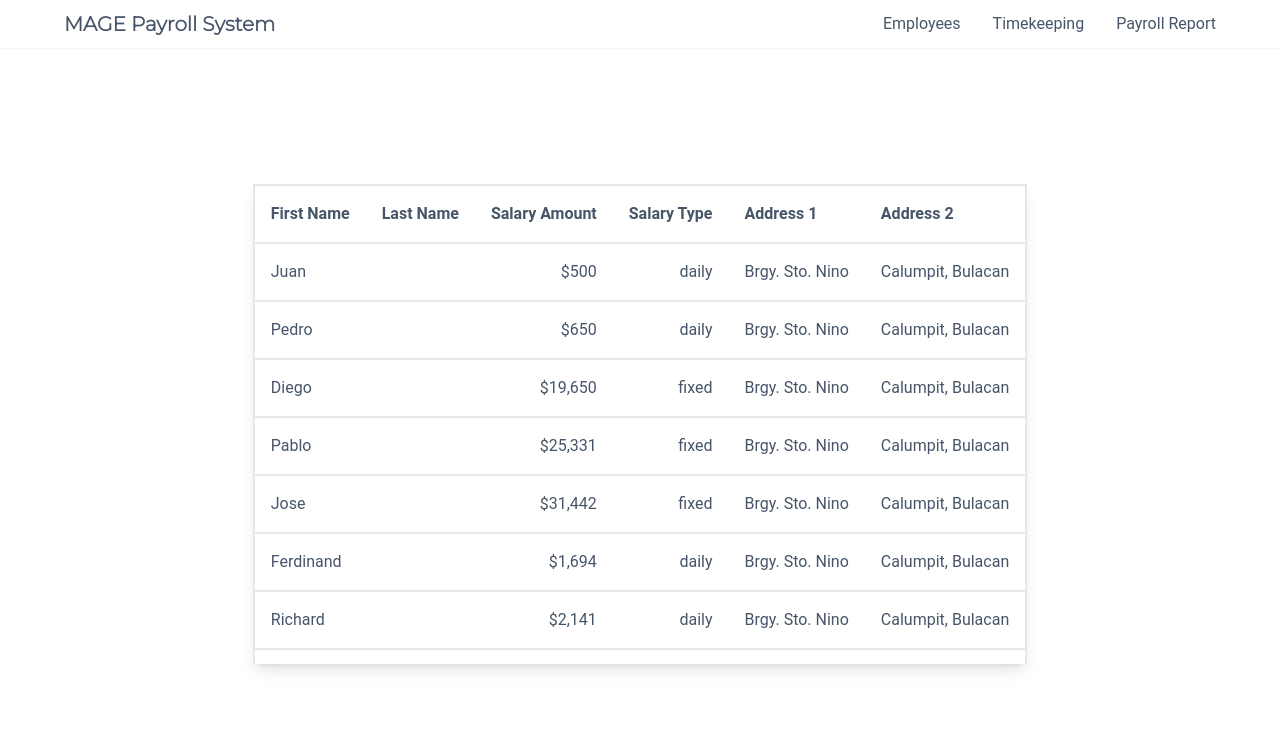
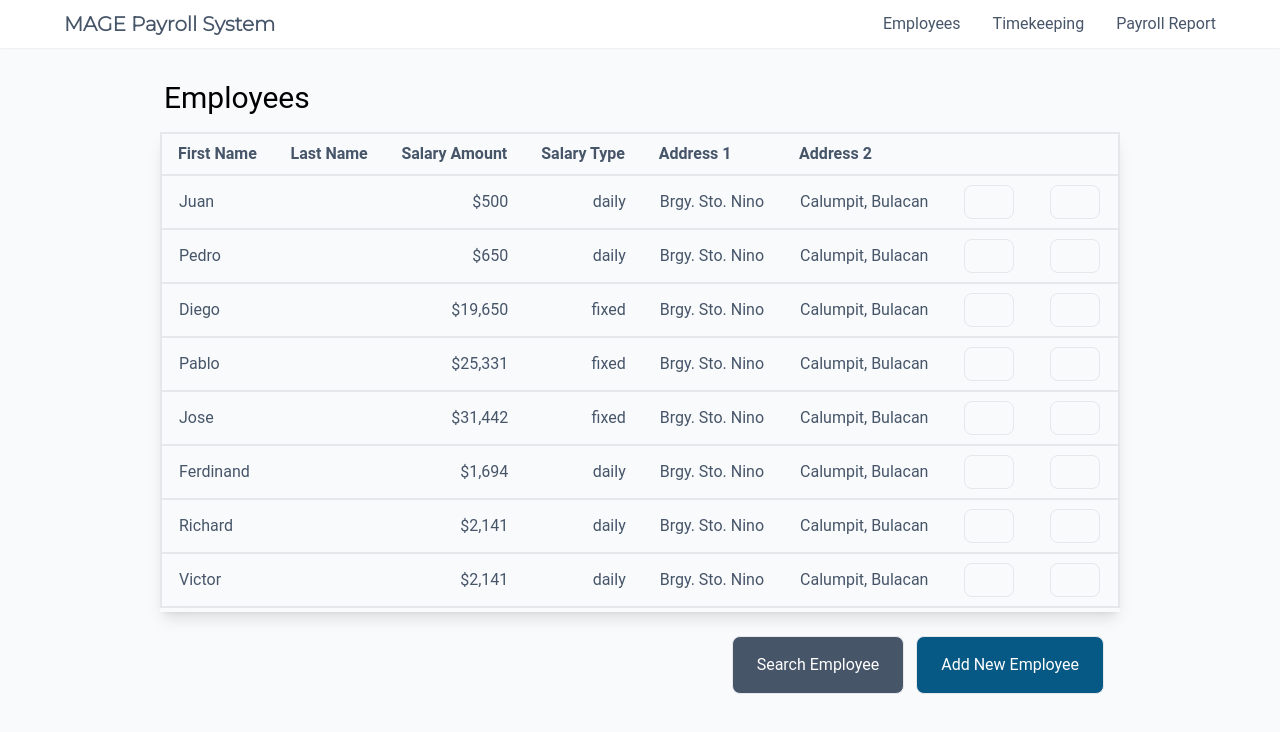
Before and after one commit to jmossesgeld/mage-payroll-system, a Next.js app: page /employees in a window 1280 px wide. Shown: the top 732 px of the page. Built offline with nearby package versions, Linux system fonts and the light colour scheme.

Commit message:
update employee table

```diff
--- a/components/Payroll/Employees/index.tsx
+++ b/components/Payroll/Employees/index.tsx
@@ -1,4 +1,5 @@
 import { IEmployee } from "../../../lib/types";
+import { Button } from "../../UI/Button";
 import Table, { Column } from "../../UI/Table";
 
 export default function EmployeeTable({ employees }: { employees: IEmployee[] }) {
@@ -14,12 +15,35 @@ export default function EmployeeTable({ employees }: { employees: IEmployee[] })
     { label: "Salary Type", key: "salaryType", className: "text-right" },
     { label: "Address 1", key: "address1" },
     { label: "Address 2", key: "address2" },
+    {
+      label: "",
+      formatFn: () => (
+        <Button className="bg-slate-50 text-sky-800 hover:bg-sky-600 hover:text-white ">
+          <i className="fa-solid fa-pen-to-square" />
+        </Button>
+      ),
+    },
+    {
+      label: "",
+      formatFn: () => (
+        <Button className="bg-slate-50 text-red-900 hover:bg-red-600 hover:text-red-50 ">
+          <i className="fa-solid fa-trash-can" />
+        </Button>
+      ),
+    },
   ];
 
   return (
-    <div className="pt-12 px-4 flex justify-center items-center h-screen">
-      <div className="w-max shadow-lg mx-auto h-[60vh] overflow-auto ">
-        <Table data={employees} columns={columns} cellPadding={4} />
+    <div className="bg-slate-50 px-4 lg:px-40 h-screen">
+      <div className="flex flex-col mx-auto ">
+        <h1 className="pt-20 px-1 pb-4 text-3xl">Employees</h1>
+        <div className="w-full flex flex-col shadow-lg h-[60vh] overflow-auto ">
+          <Table data={employees} columns={columns} />
+        </div>
+        <div className="py-6 px-4 flex gap-3 justify-end">
+          <Button color="secondary">Search Employee</Button>
+          <Button color="primary">Add New Employee</Button>
+        </div>
       </div>
     </div>
   );
--- a/components/UI/Menu.tsx
+++ b/components/UI/Menu.tsx
@@ -10,7 +10,6 @@ interface MenuProps {
 export default function Menu({ children, label, right, className, ...props }: MenuProps) {
   const [isOpen, setIsOpen] = React.useState(false);
   const toggle = () => setIsOpen(!isOpen);
-  console.log(isOpen);
 
   return (
     <div {...props}>
--- a/components/UI/NavBar.tsx
+++ b/components/UI/NavBar.tsx
@@ -22,7 +22,7 @@ const NavLink = ({
 
 export default function NavBar({ links }: { links: ILink[] }) {
   return (
-    <div className="fixed top-0 shadow-sm w-full h-12 px-[5%] flex justify-between slate-600">
+    <div className="fixed top-0 shadow-sm w-full h-12 px-[5%] flex justify-between bg-white slate-600">
       <div className="flex items-center font-sans text-xl text-slate-600 font-bold">
         <NavLink
           href="/"
--- a/components/UI/Table.tsx
+++ b/components/UI/Table.tsx
@@ -2,7 +2,7 @@ import React from "react";
 
 export interface Column<T> {
   label: string;
-  key: keyof T;
+  key?: keyof T;
   className?: string;
   formatFn?: (value: any) => React.ReactNode;
 }
@@ -15,12 +15,12 @@ interface TableProps<T> {
 
 export default function Table<T>({ data, columns, cellPadding }: TableProps<T>) {
   return (
-    <table className="font-roboto table-fixed mx-auto">
+    <table className="font-roboto">
       {/* Display header row */}
       <thead>
         <tr className="sticky border-2 text-slate-600 font-bold ">
-          {columns.map((column) => (
-            <td key={column.key as string} className={`py-${cellPadding ?? 2} px-4`}>
+          {columns.map((column, idx) => (
+            <td key={idx} className={`py-${cellPadding ?? 2} px-4`}>
               {column.label}
             </td>
           ))}
@@ -30,15 +30,18 @@ export default function Table<T>({ data, columns, cellPadding }: TableProps<T>)
         {/* Display data rows */}
         {data.map((row, idx) => (
           <tr key={idx} className="border-2 text-slate-600 ">
-            {columns.map((col) => (
-              <td
-                key={col.key as string}
-                className={`py-${cellPadding ?? 2} px-4 ${col.className}`}
-              >
-                {/* If formatFn exist, format the value, else display the value as is */}
-                {col.formatFn
-                  ? col.formatFn(row[col.key] as unknown as string)
-                  : (row[col.key] as unknown as string)}
+            {columns.map((col, idx) => (
+              <td key={idx}>
+                <div
+                  className={`whitespace-nowrap overflow-hidden max-w-[10rem] py-${
+                    cellPadding ?? 2
+                  } px-4 ${col.className}`}
+                >
+                  {/* If formatFn exist, format the value, else display the value as is */}
+                  {col.formatFn
+                    ? col.formatFn(row[col.key as keyof T] as unknown as string)
+                    : (row[col.key as keyof T] as unknown as string)}
+                </div>
               </td>
             ))}
           </tr>
```
